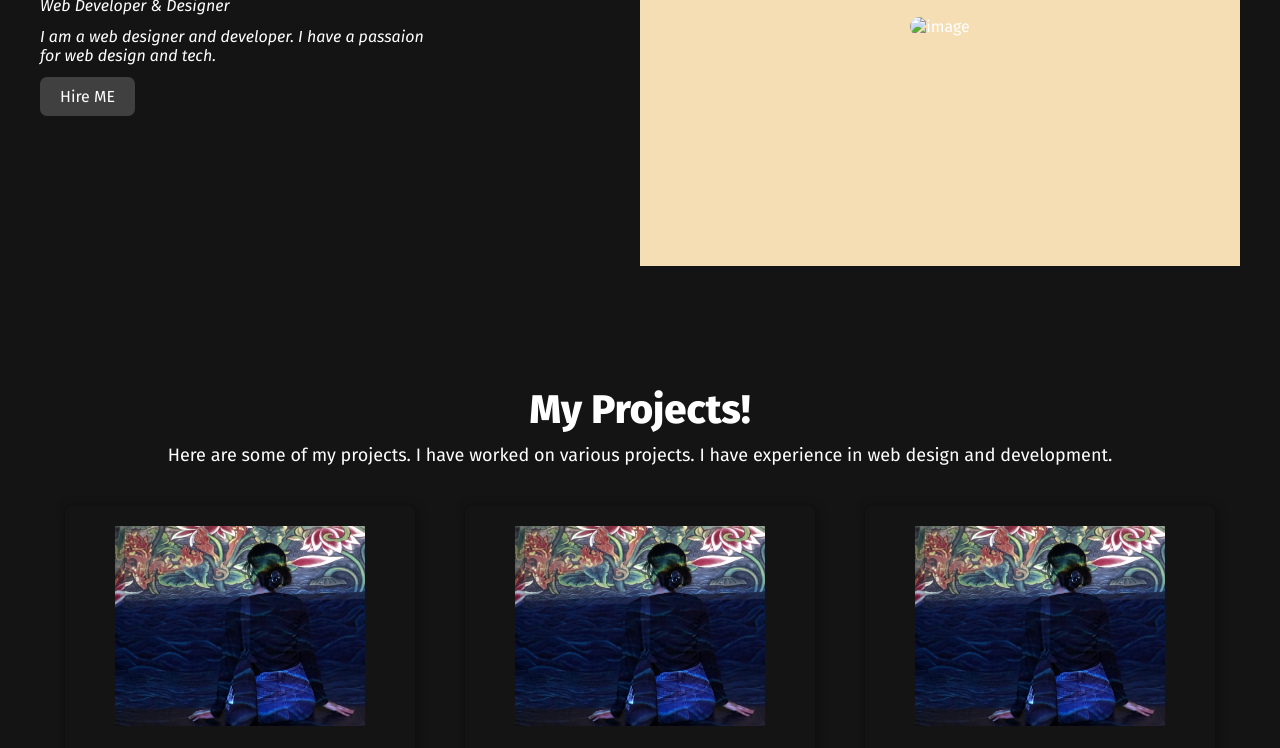
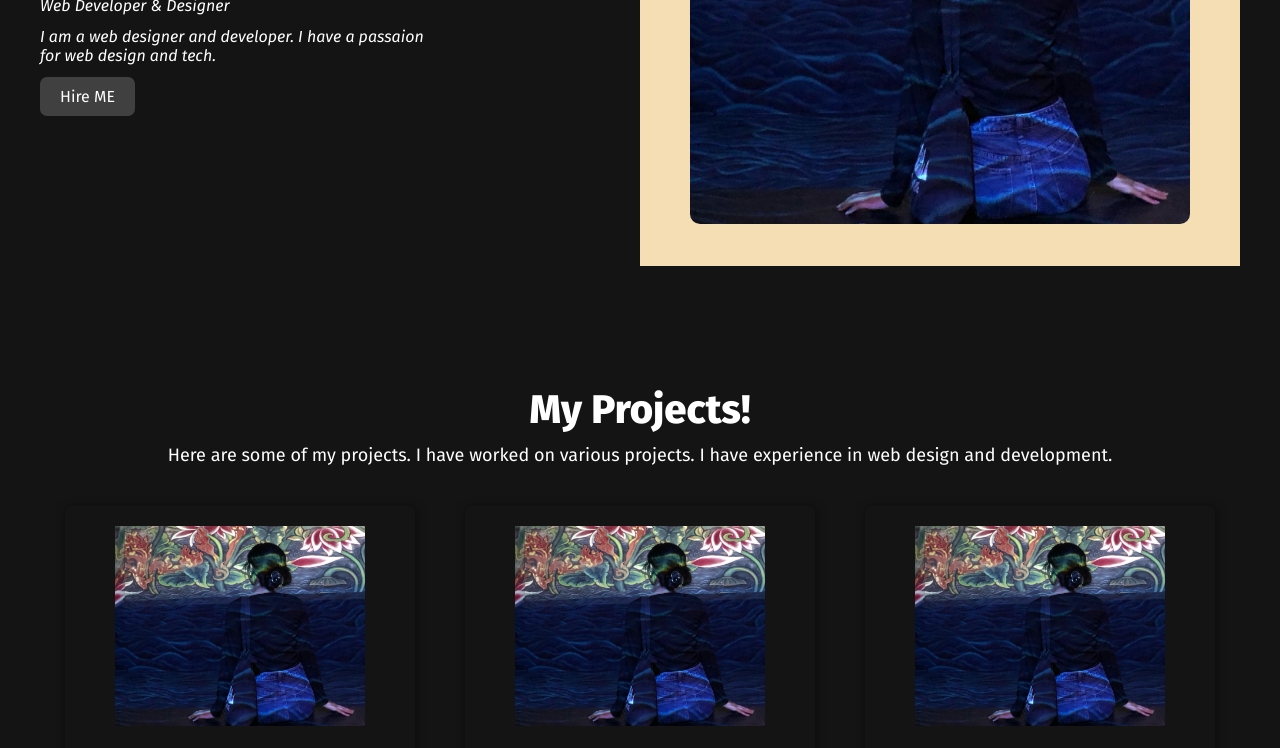
Before and after one commit to SawarRai/new, a plain HTML site: page index.html in a window 1280 px wide. Shown: the part 352-1100 px from the top of the page. Drawn offline with Linux system fonts and the light colour scheme; a script that the page names is missing.

Commit message:
Update index.html

```diff
--- a/index.html
+++ b/index.html
@@ -39,7 +39,7 @@
     </div>
     <div class="right">
         <div class="image">
-            <img src="" alt="image">
+            <img src="images/photo.png" alt="image">
         </div>
             <div class="rotate-45"</div>
             <div class="rotate-minus-45"></div>
```
